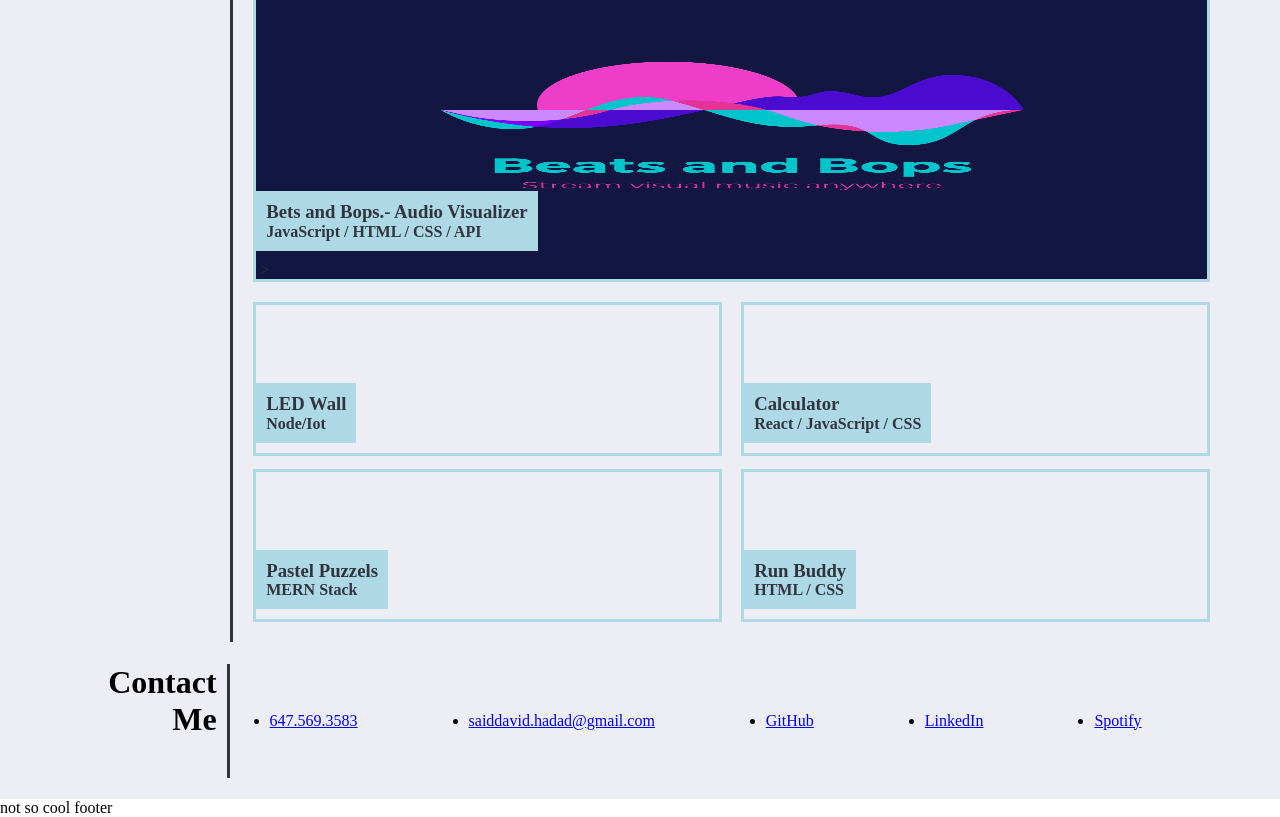
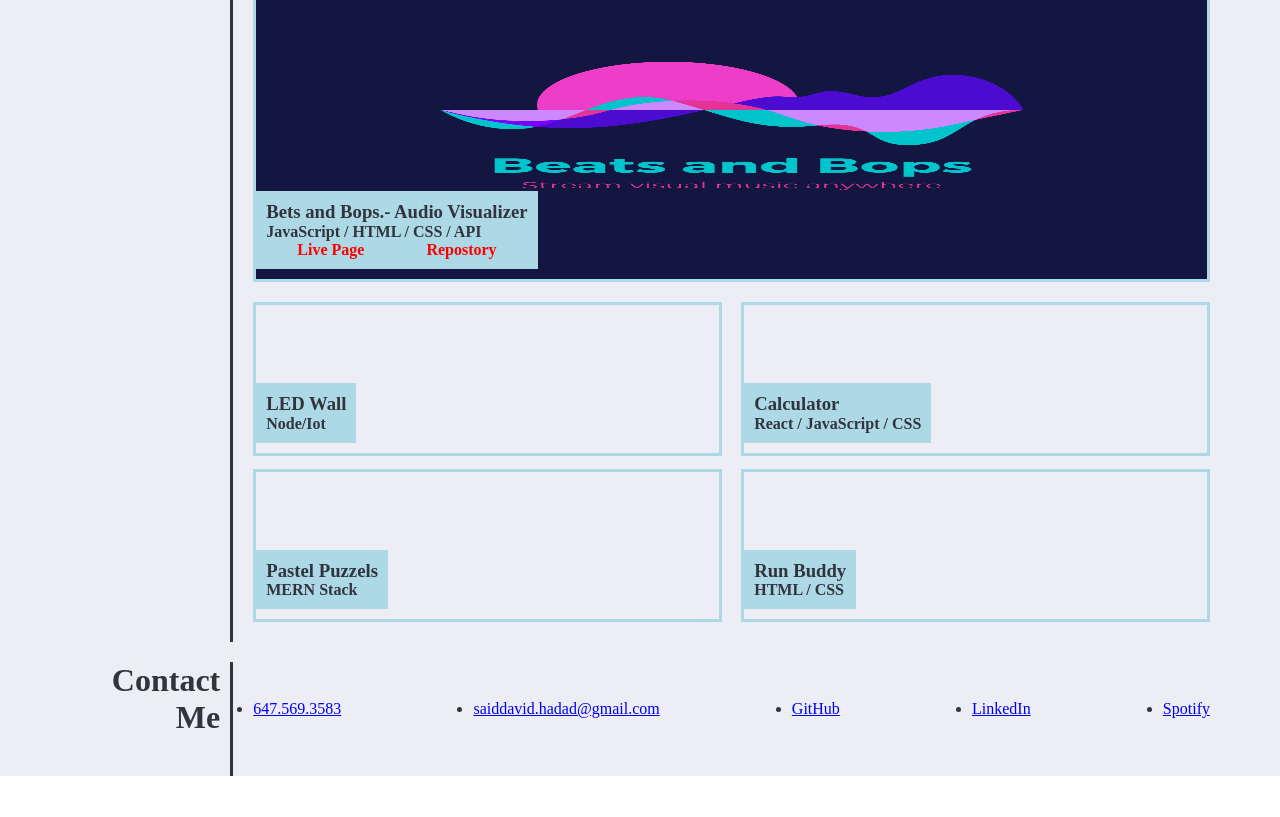
Before and after one commit to SaidHadad/Challenge-2-css-portfolio, a plain HTML site: page index.html in a window 1280 px wide. Shown: the part 454-1271 px from the top of the page. After the commit the page ends 1230 px from the top, so only its background shows below. Drawn offline with Linux system fonts and the light colour scheme.

Commit message:
Added beats and bops
added styling to first skill

```diff
--- a/index.html
+++ b/index.html
@@ -31,12 +31,16 @@
                 </div>
             </section>
             <section class ="skills">
-                <h1>Work</h1>
+                <h1 class = "side-bar">Work</h1>
                 <div class="skill-container" >
-                    <div class="first-skill" onclick= "window.open('https://uotgroup3.github.io/beats-and-bops/','mywindow');" style="cursor: pointer;">&nbsp;>
+                    <div class="first-skill">
                         <div class="skill">
                             <h3>Bets and Bops.- Audio Visualizer</h3>
                             <h4>JavaScript / HTML / CSS / API</h4>
+                            <div class="links">
+                                <h4><a href="https://uotgroup3.github.io/beats-and-bops/" target="_blank">Live Page</a></h4>
+                                <h4><a target="_blank" href="https://github.com/uotgroup3/beats-and-bops">Repostory</a></h2>
+                            </div>
                         </div>
                     </div>
                     <div class="skill-group">
@@ -68,20 +72,16 @@
                 </div>
             </section>
             <section class="contact">
-                <h1>Contact <br>Me</h1>
+                <h1 class = "side-bar">Contact <br>Me</h1>
                 <ul>
                     <li><a href="#">647.569.3583</a></li>
                     <li><a href="#">saiddavid.hadad@gmail.com</a></li>
-                    <li><a href="#">GitHub</a></li>
+                    <li><a href="https://github.com/SaidHadad">GitHub</a></li>
                     <li><a href="#">LinkedIn</a></li>
                     <li><a href="#">Spotify</a></li>
                 </ul>
             </section>
         </div>
     </main>
-
-    <footer>
-        not so cool footer
-    </footer>
     </body>
     </html>
--- a/styles.css
+++ b/styles.css
@@ -64,6 +64,13 @@ header a {
     border-color: lightblue;
 }
 
+.skills a {
+    text-decoration: none;
+    color:red;
+    font-weight: bold;
+}
+
+
 header h2 {
     background: lightblue;
     margin: 25px 8%;
@@ -102,7 +109,7 @@ main {
     display: flex;
 }
 
-.skills h1 {
+.side-bar {
     color: rgb(49,52,61);
     border-right: solid;
     border-color: rgb(49,52,61);
@@ -117,6 +124,11 @@ main {
     width: 90%;
     padding-left: 20px;
     color: rgb(49,52,61);
+}
+
+.links {
+    display: flex;
+    justify-content: space-around;
 }
 
 /* here I give the paramethers for the first skill on the second section of the main
@@ -168,25 +180,23 @@ main {
 }
 
 .skill h3,
-.skill h4 {
+.skill h4,
+.skill h5 {
     margin: 0;
 }
+
+/* parameters for the contact list */
 .contact {
     display: flex;
     width: 100%;
 }
 
-.contact h1 {
-    width: 14%;
-    text-align: end;
-    border-right: solid;
-    border-color: rgb(49,52,61);
-    padding:0px 10px 40px 0px;
-}
 .contact ul {
-    width: 80%;
-    flex-flow: wrap;
     display: flex;
     justify-content: space-between;
     align-content: center;
+    flex-flow: wrap;
+    width: 90%;
+    padding-left: 20px;
+    color: rgb(49,52,61);
 }
```
